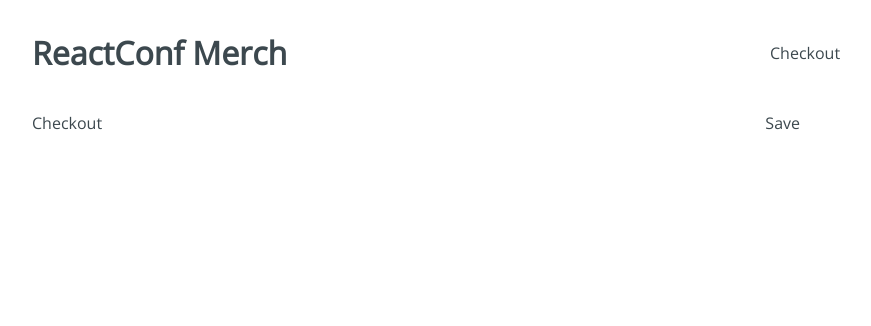
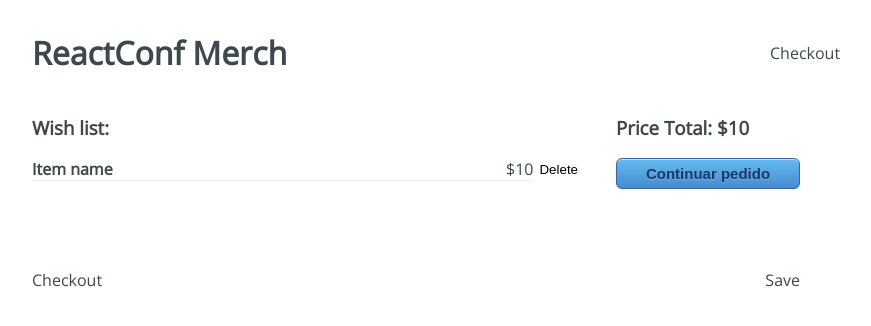
Before and after one commit to LorgioRoda/React-Project, a React app: page /checkout in a window 1280 px wide. Shown: the top 326 px of the page, without its empty margins (224-1095 px from the left). Built offline with nearby package versions, Linux system fonts and the light colour scheme.

Commit message:
add checkout

```diff
--- a/src/container/Checkout.jsx
+++ b/src/container/Checkout.jsx
@@ -1,9 +1,23 @@
-import React from 'react'
+import React from 'react';
+import '../styles/components/Checkout.css';
 
 export default function Checkout() {
-    return (
-        <div>
-
+  return (
+    <div className="Checkout">
+      <div className="Checkout-content">
+        <h3>Wish list:</h3>
+        <div className="Checkout-item">
+          <div className="Checkout-element">
+            <h4>Item name</h4>
+            <span>$10</span>
+          </div>
+          <button type="button">Delete</button>
         </div>
-    )
+      </div>
+      <div className="Checkout-sidebar">
+        <h3>Price Total: $10</h3>
+        <button type="button">Continuar pedido</button>
+      </div>
+    </div>
+  );
 }
```
